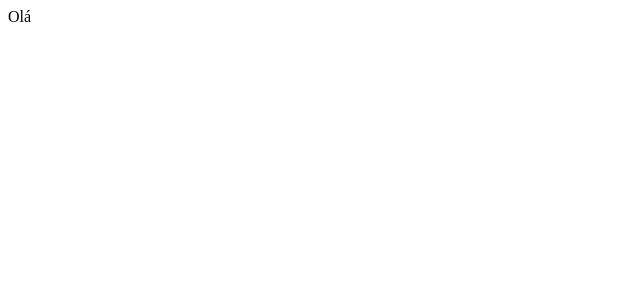
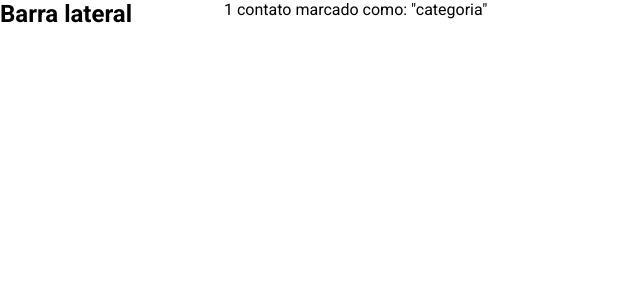
Before and after one commit to Albert5a/listaContatos_react, a React (Create React App) app: page / in a window 1280 px wide. Shown: the top 300 px of the page, without its empty margins (0-640 px from the left). Built offline with nearby package versions, Linux system fonts and the light colour scheme.

Commit message:
primeiros ajustes

```diff
--- a/src/App.tsx
+++ b/src/App.tsx
@@ -1,5 +1,17 @@
+import BarraLateral from './containers/BarraLateral'
+import ListaDeContatos from './containers/ListaDeContatos'
+import EstiloGlobal, { Container } from './styles'
+
 function App() {
-  return <div className="App">Olá</div>
+  return (
+    <>
+      <EstiloGlobal />
+      <Container>
+        <BarraLateral />
+        <ListaDeContatos />
+      </Container>
+    </>
+  )
 }
 
 export default App
--- a/src/containers/ListaDeContatos/index.tsx
+++ b/src/containers/ListaDeContatos/index.tsx
@@ -0,0 +1,7 @@
+const ListaDeContatos = () => (
+  <main>
+    <p>1 contato marcado como: &quot;categoria&quot;</p>
+  </main>
+)
+
+export default ListaDeContatos
```
Also changed, not shown: doc2.txt (added).
